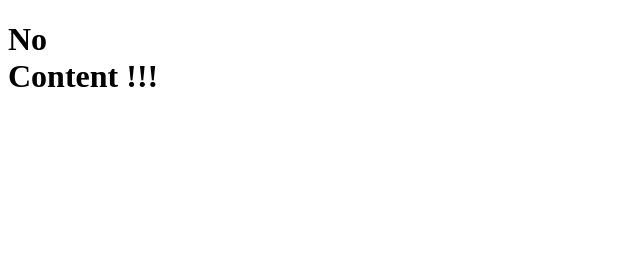
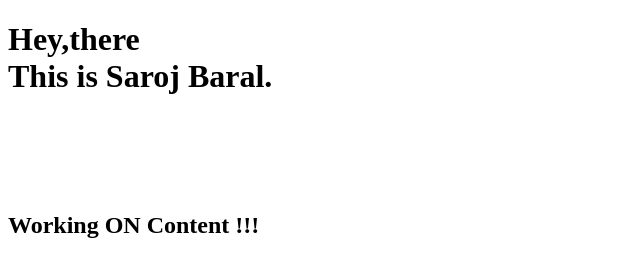
Before and after one commit to joraslarab/PersonalWeb, a plain HTML site: page index.htm in a window 1280 px wide. Shown: the whole page, without its empty margins (0-640 px from the left). Drawn offline with Linux system fonts and the light colour scheme.

Commit message:
Update index.htm

```diff
--- a/index.htm
+++ b/index.htm
@@ -7,6 +7,9 @@
     <title>Saroj Baral</title>
 </head>
 <body>
-    <h1>No <br> Content !!!</h1>
+    <h1>Hey,there<br> This is Saroj Baral.<h1>
+        <br>
+        <br>
+    <h2>Working ON Content !!!</h2>
 </body>
 </html>
```
